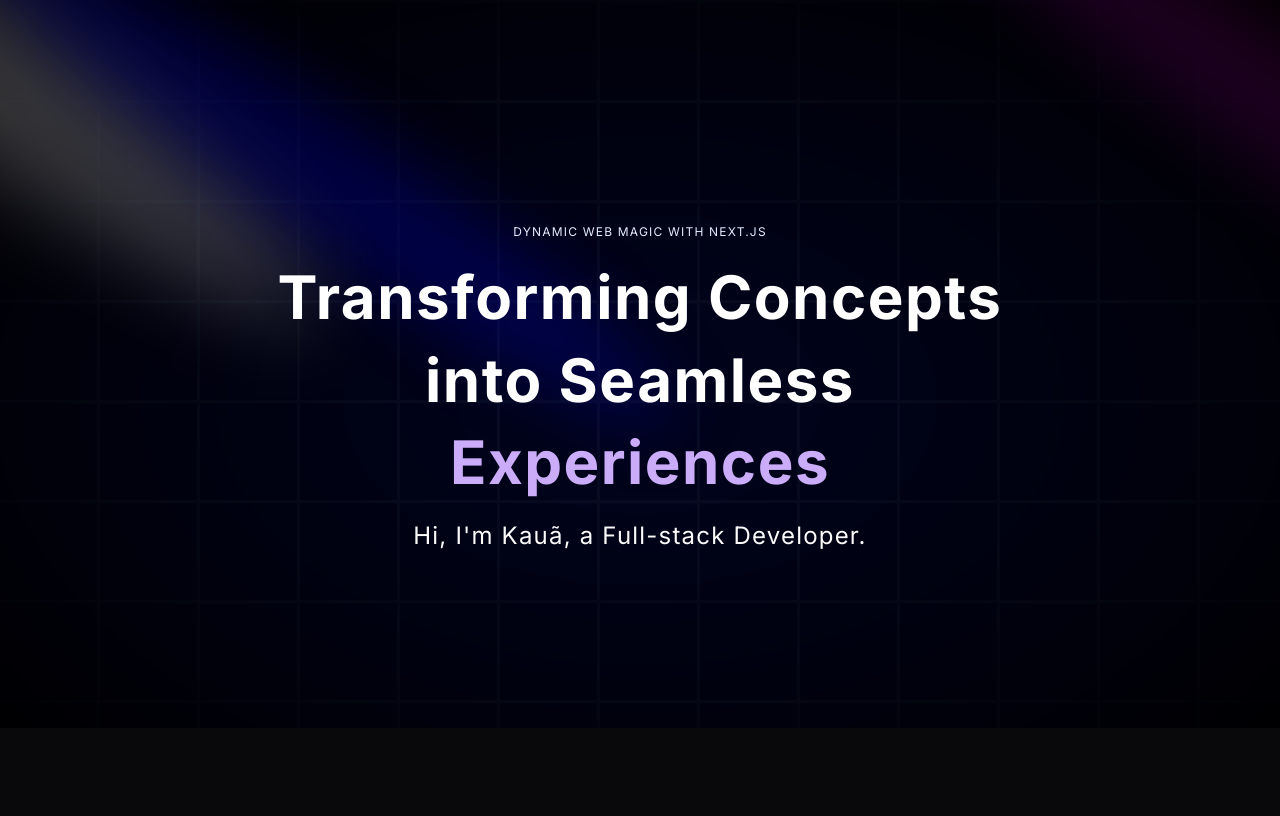
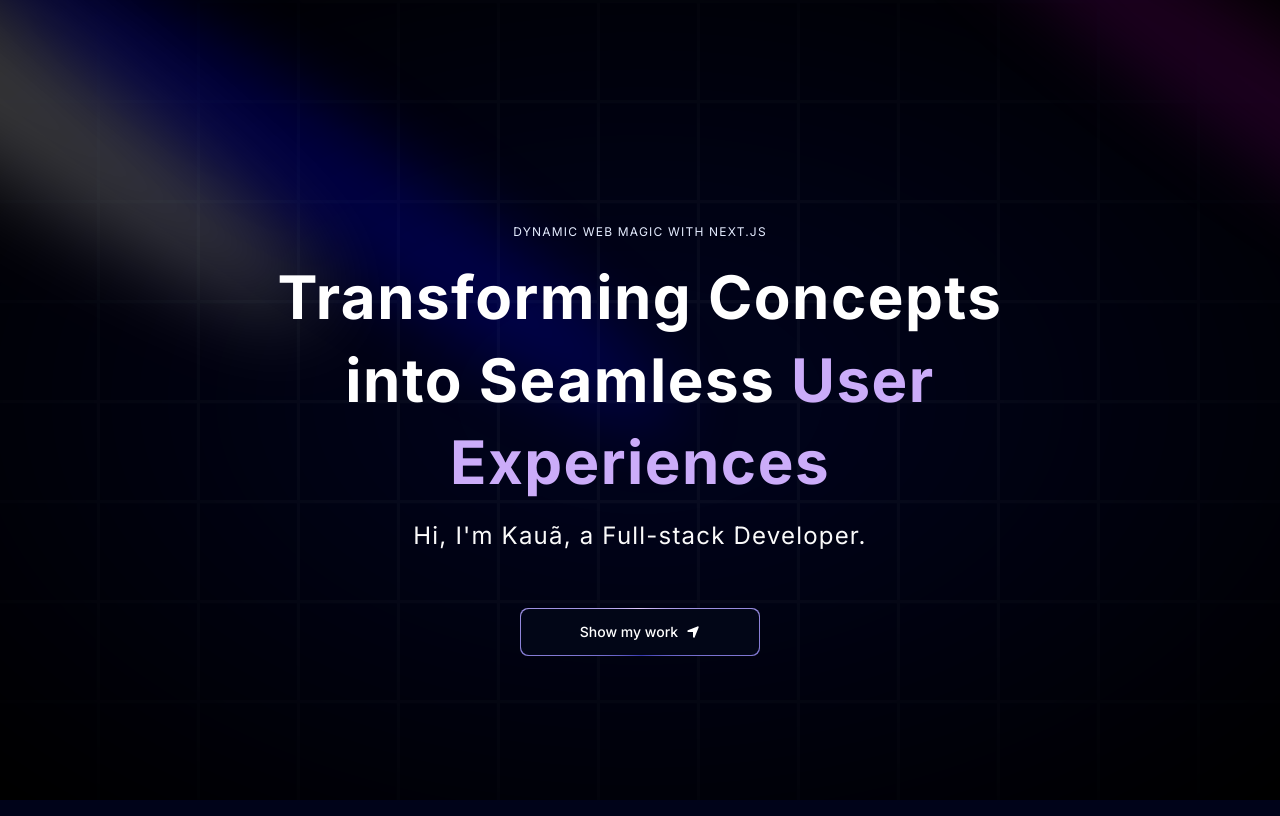
Before and after one commit to moraiskaua/Portfolio-v2, a Next.js app: page / in a window 1280 px wide. Built offline with nearby package versions, Linux system fonts and the light colour scheme.

Commit message:
feat: create magic button component

```diff
--- a/package.json
+++ b/package.json
@@ -16,6 +16,7 @@
     "next-themes": "^0.3.0",
     "react": "^18",
     "react-dom": "^18",
+    "react-icons": "^5.2.1",
     "tailwind-merge": "^2.3.0",
     "tailwindcss-animate": "^1.0.7"
   },
--- a/src/app/components/Hero.tsx
+++ b/src/app/components/Hero.tsx
@@ -1,3 +1,5 @@
+import { FaLocationArrow } from 'react-icons/fa6';
+import MagicButton from './ui/MagicButton';
 import { Spotlight } from './ui/Spotlight';
 import { TextGenerateEffect } from './ui/TextGenerateEffect';
 
@@ -29,13 +31,21 @@
           </h2>
 
           <TextGenerateEffect
-            words="Transforming Concepts into Seamless Experiences"
+            words="Transforming Concepts into Seamless User Experiences"
             className="text-center text-[40px] md:text-5xl lg:text-6xl"
           />
 
           <p className="text-center md:tracking-wider mb-4 text-sm md:text-lg lg:text-2xl">
             Hi, I&apos;m Kauã, a Full-stack Developer.
           </p>
+
+          <a href="#about">
+            <MagicButton
+              title="Show my work"
+              position="right"
+              icon={<FaLocationArrow />}
+            />
+          </a>
         </div>
       </div>
     </div>
--- /dev/null
+++ b/src/app/components/ui/MagicButton.tsx
@@ -0,0 +1,32 @@
+import { ReactNode } from 'react';
+
+interface MagicButtonProps {
+  title: string;
+  icon: ReactNode;
+  position: 'left' | 'right';
+  otherClasses?: string;
+  onClick?: () => void;
+}
+
+const MagicButton: React.FC<MagicButtonProps> = ({
+  title,
+  icon,
+  position,
+  otherClasses,
+  onClick,
+}) => {
+  return (
+    <button className="relative inline-flex h-12 w-full overflow-hidden rounded-lg p-[1px] focus:outline-none md:w-60 md:mt-10">
+      <span className="absolute inset-[-1000%] animate-[spin_2s_linear_infinite] bg-[conic-gradient(from_90deg_at_50%_50%,#E2CBFF_0%,#393BB2_50%,#E2CBFF_100%)]" />
+      <span
+        className={`inline-flex h-full w-full cursor-pointer items-center justify-center rounded-lg bg-slate-950 px-7 text-sm font-medium text-white backdrop-blur-3xl gap-2 ${otherClasses}`}
+      >
+        {position === 'left' && icon}
+        {title}
+        {position === 'right' && icon}
+      </span>
+    </button>
+  );
+};
+
+export default MagicButton;
```
Also changed, not shown: 1 other file (tests, documents, lock files or other folders).
